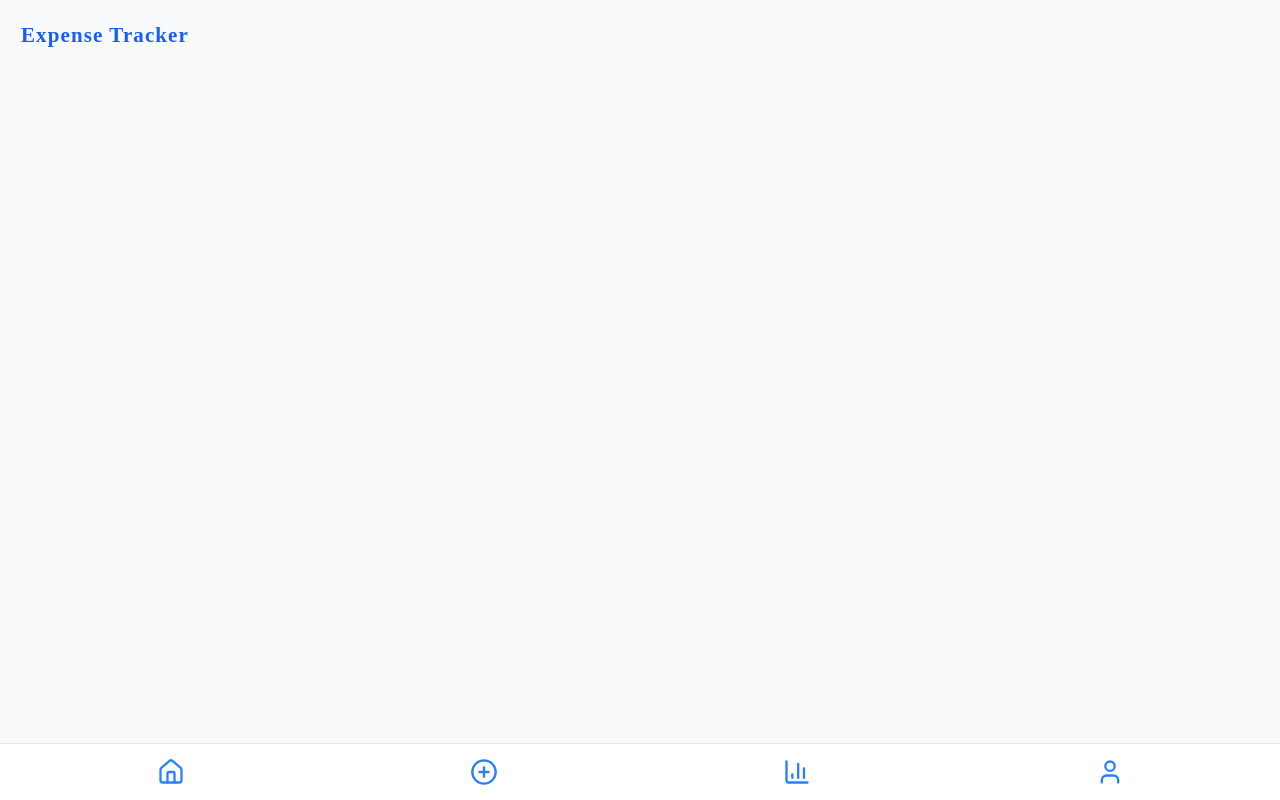
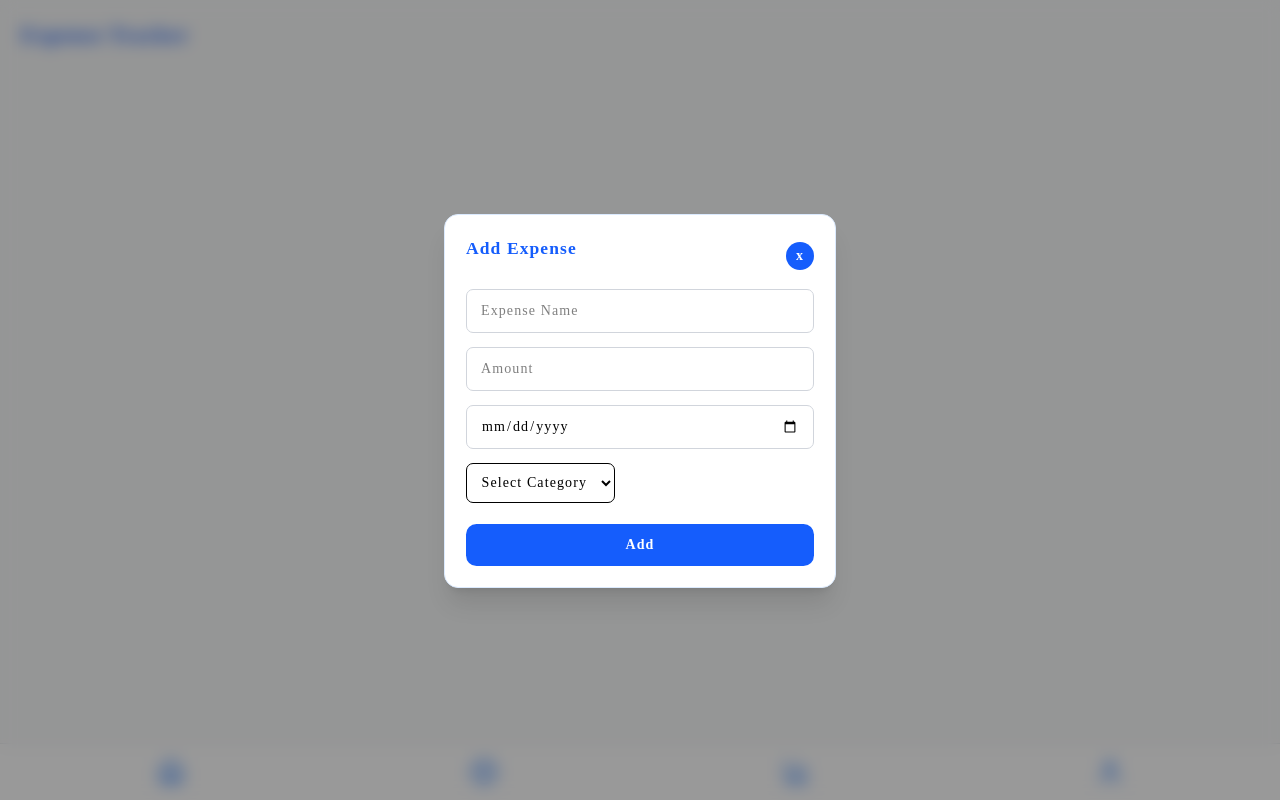
Before and after one commit to ShashankShekhar9839/Expense-Tracker, a Next.js app in the folder frontend/: page /expenses in a window 1280 px wide. Both pictures are taken after a click on the button 483 px from the left and 772 px from the top of the page. Built offline with nearby package versions, Linux system fonts and the light colour scheme.

Commit message:
popup content created

```diff
--- a/frontend/app/components/ui/BottomNav/BottomNav.tsx
+++ b/frontend/app/components/ui/BottomNav/BottomNav.tsx
@@ -3,13 +3,13 @@
 import { Home, PlusCircle, BarChart3, User } from "lucide-react";
 import Button from "../Button/Button";
 
-export default function BottomNav() {
+export default function BottomNav({ onClickAdd }: { onClickAdd: () => void }) {
   return (
     <div className="fixed bottom-0 left-0 right-0 bg-white border-t border-gray-200 shadow-md flex justify-around items-center py-3 z-2 px-4">
       <Button variant="ghost">
         <Home className="w-8 h-8 text-blue-500" />
       </Button>
-      <Button variant="ghost">
+      <Button variant="ghost" onClick={onClickAdd}>
         <PlusCircle className="w-8 h-8 text-blue-500" />
       </Button>
       <Button variant="ghost">
--- /dev/null
+++ b/frontend/app/expenses/components/AddExpensePopup/AddExpensePopup.tsx
@@ -0,0 +1,63 @@
+"use client";
+import { Button } from "@/app/components";
+import { motion, AnimatePresence } from "framer-motion";
+import React from "react";
+
+interface PopupProps {
+  isOpen: boolean;
+  onClose: () => void;
+  children: React.ReactNode;
+  title?: string;
+}
+
+const Popup: React.FC<PopupProps> = ({ isOpen, onClose, children, title }) => {
+  return (
+    <AnimatePresence>
+      {isOpen && (
+        <>
+          {/* Overlay */}
+          <motion.div
+            className="fixed inset-0 bg-black/40 backdrop-blur-sm z-40"
+            initial={{ opacity: 0 }}
+            animate={{ opacity: 1 }}
+            exit={{ opacity: 0 }}
+            onClick={onClose}
+          />
+
+          {/* Popup Container */}
+          <motion.div
+            className="fixed inset-0 flex items-center justify-center z-50"
+            initial={{ scale: 0.9, opacity: 0, y: 40 }}
+            animate={{ scale: 1, opacity: 1, y: 1 }}
+            exit={{ scale: 0.9, opacity: 0, y: 40 }}
+          >
+            <div className="bg-white rounded-2xl shadow-xl p-6 w-[90%] max-w-md border border-blue-100">
+              <div className="flex justify-between mb-4 items-center">
+                {title && (
+                  <h2 className="text-xl font-semibold text-blue-600 mb-4">
+                    {title}
+                  </h2>
+                )}
+
+                <div
+                  className="size-8 font-extrabold  rounded-full bg-blue-600 cursor-pointer flex items-center justify-center text-white hover:bg-amber-900 transition"
+                  onClick={onClose}
+                >
+                  x
+                </div>
+              </div>
+
+              {children}
+
+              <Button className="mt-6 w-full bg-blue-600 text-white rounded-lg py-2 hover:bg-blue-700 transition">
+                Add
+              </Button>
+            </div>
+          </motion.div>
+        </>
+      )}
+    </AnimatePresence>
+  );
+};
+
+export default Popup;
--- /dev/null
+++ b/frontend/app/expenses/components/AddExpensePopupContent/AddExpensePopupContent.tsx
@@ -0,0 +1,31 @@
+"use client";
+
+import { Input } from "@/app/components";
+
+function AddExpensePopupContent() {
+  return (
+    <div>
+      <form className="space-y-4">
+        <div className="flex gap-4 flex-col overflow-hidden">
+          <Input type="string" placeholder="Expense Name" />
+          <Input type="number" placeholder="Amount" className="mt-4" />
+          <Input type="date" placeholder="Date" className="mt-4" />
+          <div className="relative w-full">
+            <select className="border rounded-lg p-3 relative z-20 bg-white">
+              <option disabled selected>
+                Select Category
+              </option>
+              <option value="food">Food</option>
+              <option value="transportation">Transportation</option>
+              <option value="entertainment">Entertainment</option>
+              <option value="utilities">Utilities</option>
+              <option value="others">Others</option>
+            </select>
+          </div>
+        </div>
+      </form>
+    </div>
+  );
+}
+
+export default AddExpensePopupContent;
--- a/frontend/app/expenses/page.tsx
+++ b/frontend/app/expenses/page.tsx
@@ -1,6 +1,16 @@
+"use client";
+import { useState } from "react";
 import { BottomNav } from "@/components";
+import Popup from "./components/AddExpensePopup/AddExpensePopup";
+import AddExpensePopupContent from "./components/AddExpensePopupContent/AddExpensePopupContent";
 
 export default function ExpensesPage() {
+  const [isAddExpenseOpen, setIsAddExpenseOpen] = useState(false);
+
+  const handleAddExpense = () => {
+    setIsAddExpenseOpen(true);
+  };
+
   return (
     <main className="min-h-screen bg-gray-50 flex flex-col">
       {/* Scrollable content */}
@@ -10,7 +20,17 @@ export default function ExpensesPage() {
         </h1>
       </div>
 
-      <BottomNav />
+      {isAddExpenseOpen && (
+        <Popup
+          isOpen={isAddExpenseOpen}
+          onClose={() => setIsAddExpenseOpen(false)}
+          title="Add Expense"
+        >
+            <AddExpensePopupContent />
+        </Popup>
+      )}
+
+      <BottomNav onClickAdd={handleAddExpense} />
     </main>
   );
 }
--- a/frontend/package.json
+++ b/frontend/package.json
@@ -10,6 +10,7 @@
   },
   "dependencies": {
     "clsx": "^2.1.1",
+    "framer-motion": "^12.23.24",
     "lucide-react": "^0.548.0",
     "next": "16.0.0",
     "react": "19.2.0",
```
Also changed, not shown: 1 other file (tests, documents, lock files or other folders).
